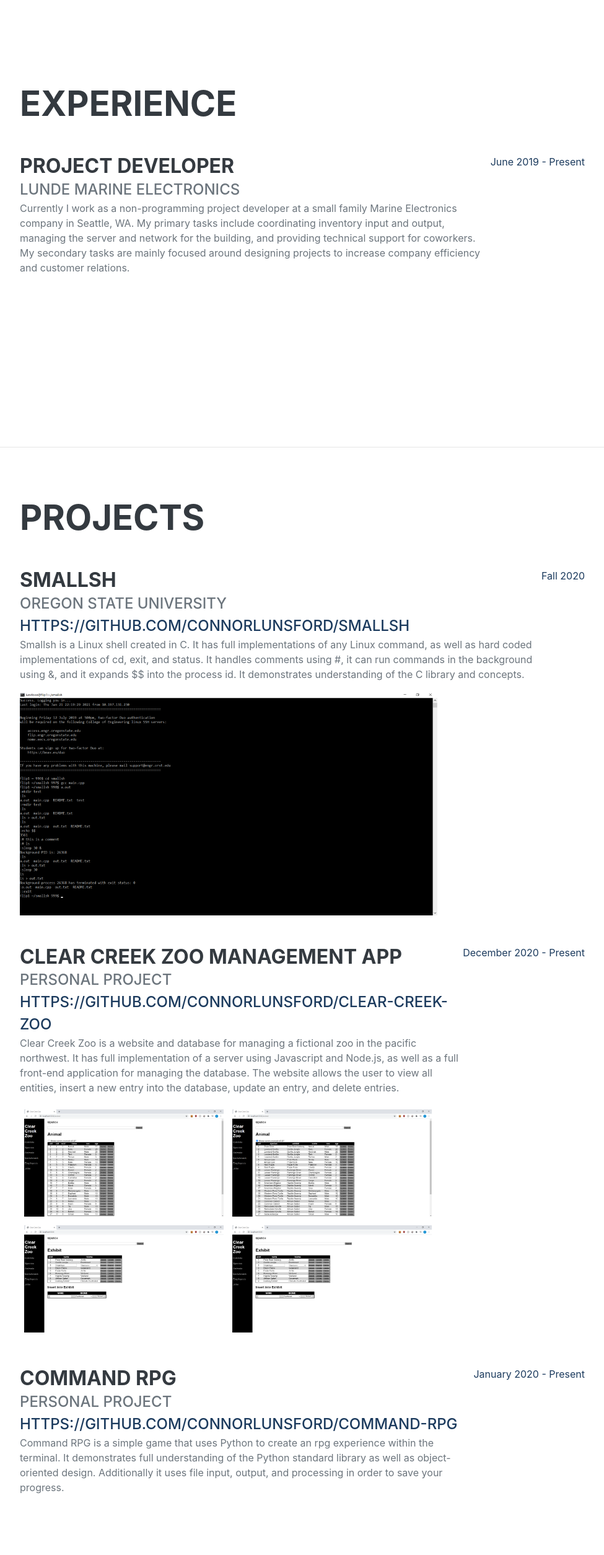
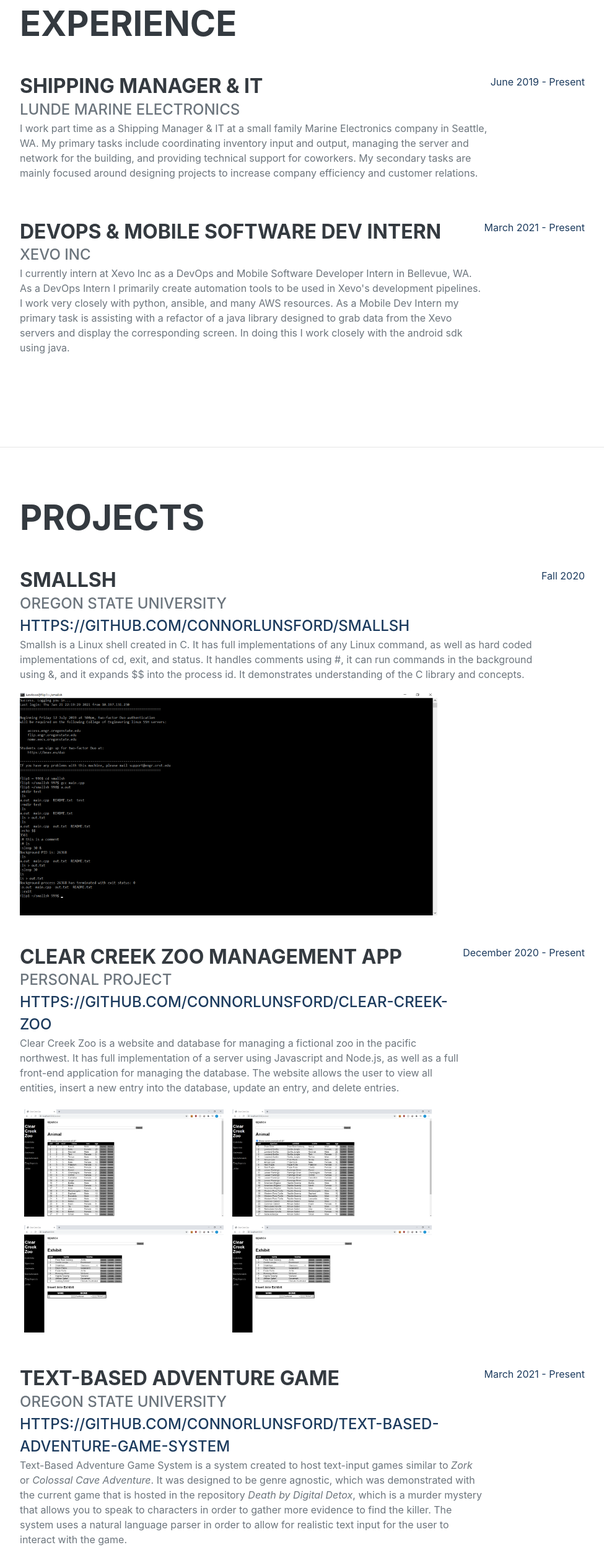
Before and after one commit to connorlunsford/connorlunsford.github.io, a plain HTML site: page index.html in a window 1280 px wide. Shown: the part 880-3389 px from the top of the page at 62% size, without its empty margins (288-1263 px from the left). Drawn offline with nearby package versions, Linux system fonts and the light colour scheme; a web font is replaced by a local one.

Commit message:
updated for june 1st 2021

```diff
--- a/index.html
+++ b/index.html
@@ -65,16 +65,30 @@
                     <h2 class="mb-5">Experience</h2>
                         <div class="d-flex flex-column flex-md-row justify-content-between mb-5">
                             <div class="flex-grow-1">
-                            <h3 class="mb-0">Project Developer</h3>
+                                <h3 class="mb-0">Shipping Manager & IT</h3>
                                 <div class="subheading">Lunde Marine Electronics</div>
                                 <p>
-                                Currently I work as a non-programming project developer at a small family Marine Electronics company in Seattle, WA.
+                                    I work part time as a Shipping Manager & IT at a small family Marine Electronics company in Seattle, WA.
                                     My primary tasks include coordinating inventory input and output, managing the server and network for the building, and
                                     providing technical support for coworkers. My secondary tasks are mainly focused around designing projects to increase
                                     company efficiency and customer relations.
                                 </p>
                             </div>
                         <div class="flex-shrink-0"><span class="text-primary">June 2019 - Present</span></div>
+                    </div>
+                        <div class="d-flex flex-column flex-md-row justify-content-between mb-5">
+                            <div class="flex-grow-1">
+                                <h3 class="mb-0">DevOps & Mobile Software Dev Intern</h3>
+                                <div class="subheading">Xevo Inc</div>
+                                <p>
+                                    I currently intern at Xevo Inc as a DevOps and Mobile Software Developer Intern in Bellevue, WA.
+                                    As a DevOps Intern I primarily create automation tools to be used in Xevo's development pipelines.
+                                    I work very closely with python, ansible, and many AWS resources. As a Mobile Dev Intern my primary
+                                    task is assisting with a refactor of a java library designed to grab data from the Xevo servers and
+                                    display the corresponding screen. In doing this I work closely with the android sdk using java.
+                                </p>
+                            </div>
+                        <div class="flex-shrink-0"><span class="text-primary">March 2021 - Present</span></div>
                     </div>
                 </div>
             </section>
@@ -134,24 +148,28 @@
                     </div>
                     <div class="d-flex flex-column flex-md-row justify-content-between mb-5">
                         <div class="flex-grow-1">
-                            <h3 class="mb-0">Command RPG</h3>
+                            <h3 class="mb-0">Text-Based Adventure Game</h3>
                             <div class="subheading">
-                                Personal Project
+                                Oregon State University
                                 <div class="d-flex flex-column flex-md-row justify-content-between">
                                     <span class="text-primary">
-                                        <a href='https://github.com/connorlunsford/command-rpg' class='text-primary'>
-                                            https://github.com/connorlunsford/command-rpg
+                                        <a href='https://github.com/connorlunsford/text-based-adventure-game-system' class='text-primary'>
+                                            https://github.com/connorlunsford/text-based-adventure-game-system
                                         </a>
                                     </span>
                                 </div>
                             </div>
                             <p>
-                                Command RPG is a simple game that uses Python to create an rpg experience within the terminal.
-                                It demonstrates full understanding of the Python standard library as well as object-oriented
-                                design. Additionally it uses file input, output, and processing in order to save your progress.
+                                Text-Based Adventure Game System is a system created to host text-input games similar to <i>Zork</i> or
+                                <i>Colossal Cave Adventure</i>. It was designed to be genre agnostic, which was demonstrated with
+                                the current game that is hosted in the repository <i>Death by Digital Detox</i>, which is a murder
+                                mystery that allows you to speak to characters in order to gather more evidence to find the killer.
+                                The system uses a natural language parser in order to allow for realistic text input for the user to
+                                interact with the game.
                             </p>
+                            <img class='text-based-adventure-game-pic' src='assets/img/text-based-adventure-game.png'>
                         </div>
-                        <div class="flex-shrink-0"><span class="text-primary">January 2020 - Present</span></div>
+                        <div class="flex-shrink-0"><span class="text-primary">March 2021 - Present</span></div>
                     </div>
                 </div>
             </section>
@@ -192,6 +210,7 @@
                             </ul>
                         </li>
                         <li>C</li>
+                        <li>Android SDK - Java</li>
                         <li>
                             C#
                             <ul>
@@ -200,7 +219,7 @@
                         </li>
                         <li>HTML/CSS</li>
                         <li>SQL</li>
-                        <li>Assembly Language</li>
+                        <li>Ansible</li>
                         <li>
                             Dart
                             <ul>
```
Also changed, not shown: assets/img/text-based-adventure-game.png (added), css/styles.css. Lines whose indentation alone changed are shown as unchanged.
